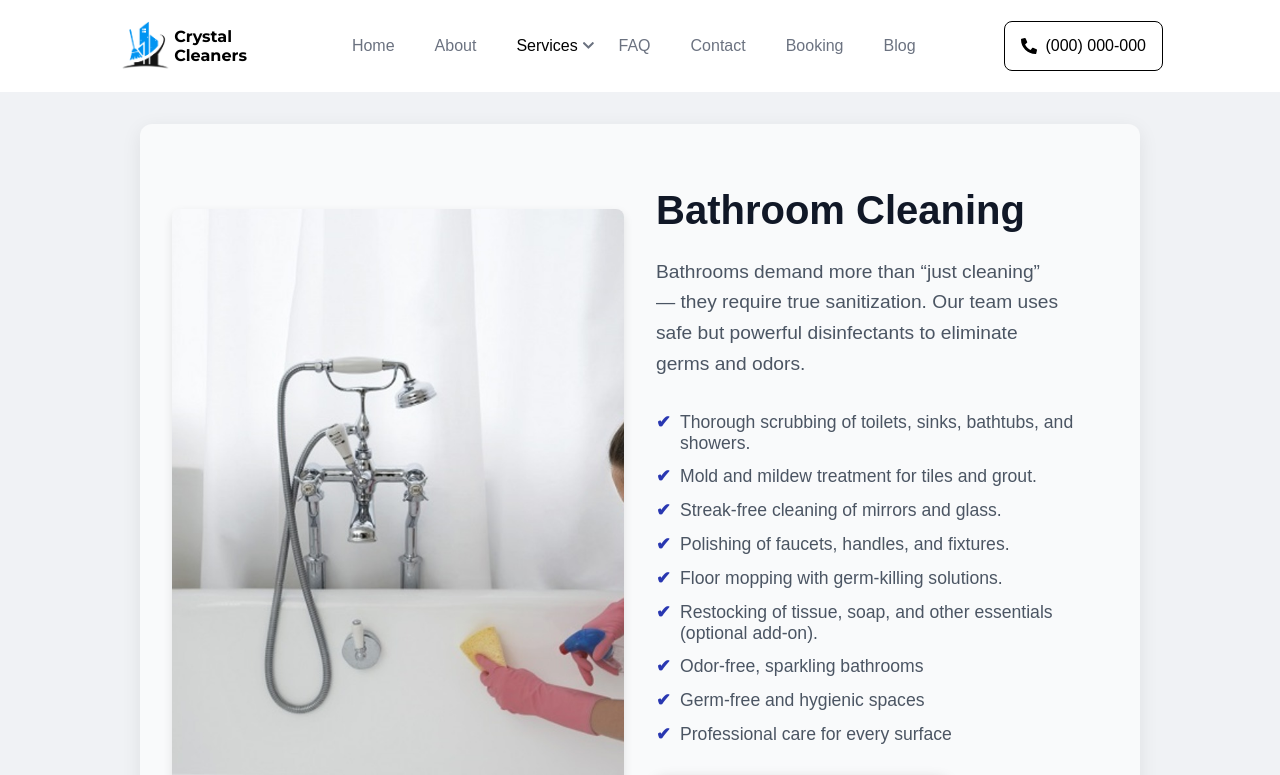
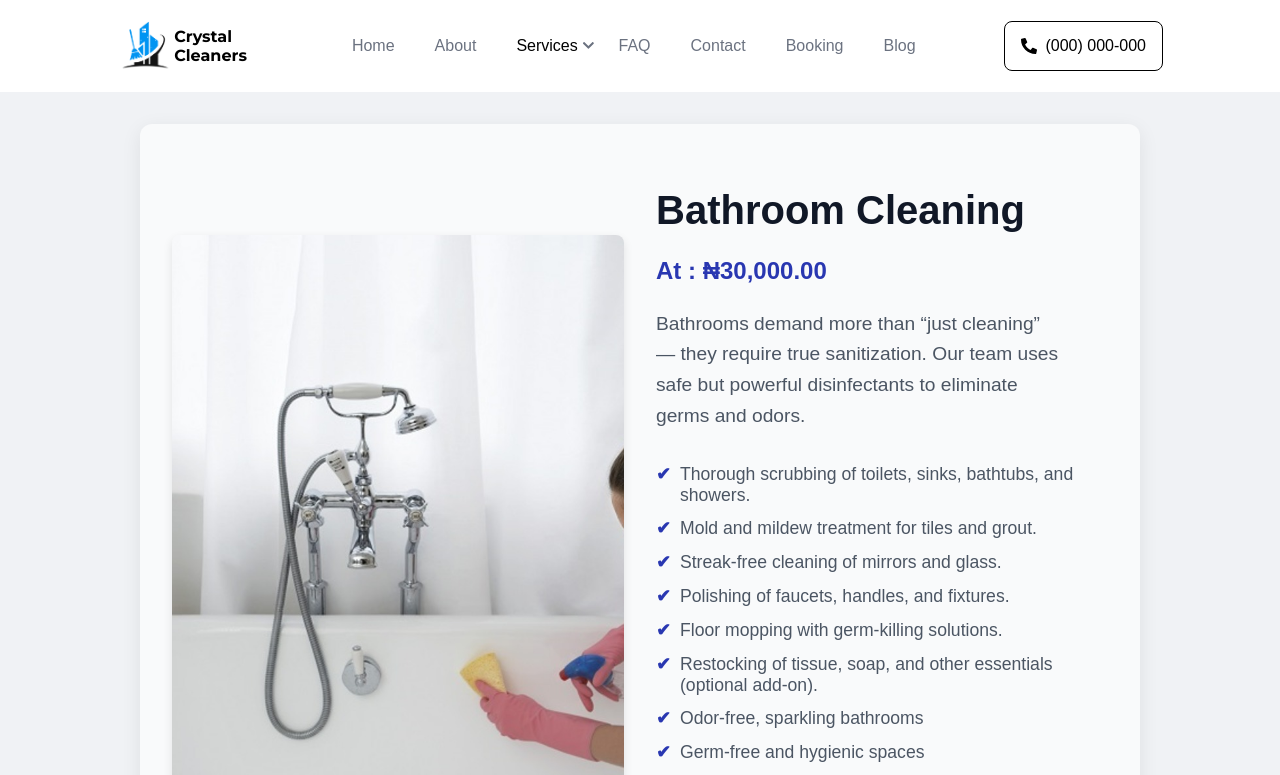
Before and after one commit to iokeke-cos/Tenece_holdings, a React (Vite) app in the folder Frontend/crystal-cleaners-frontend/: page /services/bathroom-cleaning in a window 1280 px wide. Shown: the top 775 px of the page. Built offline with nearby package versions, Linux system fonts and the light colour scheme.

Commit message:
feat: updated service detail page with bold blue pricing

```diff
--- a/Frontend/crystal-cleaners-frontend/src/ServicesData.js
+++ b/Frontend/crystal-cleaners-frontend/src/ServicesData.js
@@ -11,6 +11,7 @@ const allServices = [
   {
     id: "office-cleaning",
     title: "Office Cleaning",
+    price: 200000,
     brief: "A clean office is more than appearances—it is about productivity, safety, and client impressions. Our team uses professional-grade microfiber cloths and HEPA-filter vacuums to capture dust without spreading it. We pay close attention to the details.",
     mainImage: OfficeCleaningImg,
     details: [
@@ -29,6 +30,7 @@ const allServices = [
   {
     id: "window-cleaning",
     title: "Window Cleaning",
+    price: 80000,
     brief: "Our window cleaning service guarantees streak-free shine every time. Using eco-friendly glass solutions, squeegees, and extension poles, we handle everything from ground-level panes to high and hard-to-reach windows.",
     mainImage: WindowCleaningImg,
   details: [
@@ -46,6 +48,7 @@ const allServices = [
 {
   id: "carpet-cleaning",
     title: "Carpet Cleaning",
+    price: 40000,
     brief:"Carpets trap dust, allergens, and stains — but we go deeper than surface cleaning. With steam cleaners, stain removers, and deodorizing treatments, we restore your carpets to freshness.",
       mainImage: CarpetCleaningImg,
         details: [
@@ -63,6 +66,7 @@ const allServices = [
 {
   id: "bathroom-cleaning",
     title: "Bathroom Cleaning",
+    price: 30000,
     brief:"Bathrooms demand more than “just cleaning” — they require true sanitization. Our team uses safe but powerful disinfectants to eliminate germs and odors. ",
       mainImage: BathroomCleaningImg,
         details: [
@@ -81,6 +85,7 @@ const allServices = [
 {
   id: "bedroom-cleaning",
     title: "Bedroom Cleaning",
+    price: 25000,
     brief:"Your bedroom should be your comfort zone — fresh, neat, and relaxing. We take extra care with personal items and use anti-dust microfiber cloths and allergy-friendly vacuums for a healthier space.",
       mainImage: BedroomCleaningImg,
         details: [
@@ -98,6 +103,7 @@ const allServices = [
 {
   id: "kitchen-cleaning",
     title: "Kitchen Cleaning",
+    price: 35000,
     brief:"The kitchen is the heart of every home — and we make sure it is fresh, clean, and foodsafe. Using degreasers, sanitizers, and odor removers, we tackle the toughest kitchen jobs.",
       mainImage: KitchenCleaningImg,
         details: [
--- a/Frontend/crystal-cleaners-frontend/src/components/pages/ServiceDetail.css
+++ b/Frontend/crystal-cleaners-frontend/src/components/pages/ServiceDetail.css
@@ -60,12 +60,19 @@
   margin-bottom: 1.5rem;
 }
 
+.service-detail-price {
+  font-size: 1.5rem;
+  font-weight: 700;
+  color: #2937B1;
+  margin-bottom: 1.5rem;
+}
+
 .service-detail-brief {
-    font-size: 1.2rem;
-    color: #4b5563;
-    line-height: 1.6;
-    margin-bottom: 2rem;
-    max-width: 90%;
+  font-size: 1.2rem;
+  color: #4b5563;
+  line-height: 1.6;
+  margin-bottom: 2rem;
+  max-width: 90%;
 }
 
 .service-detail-bullet-points {
--- a/Frontend/crystal-cleaners-frontend/src/components/pages/ServiceDetail.jsx
+++ b/Frontend/crystal-cleaners-frontend/src/components/pages/ServiceDetail.jsx
@@ -1,5 +1,3 @@
-// src/components/pages/ServiceDetail.jsx
-
 import React from 'react';
 import { useParams, Link } from 'react-router-dom';
 import allServices from '../../ServicesData';
@@ -21,6 +19,11 @@ export default function ServiceDetail() {
       </div>
     );
   }
+  // Format the price using the Nigerian Naira currency
+  const formattedPrice = new Intl.NumberFormat('en-NG', {
+    style: 'currency',
+    currency: 'NGN'
+  }).format(service.price);
 
   return (
     <div className="service-detail-page">
@@ -30,6 +33,9 @@ export default function ServiceDetail() {
         </div>
         <div className="service-detail-info">
           <h1 className="service-detail-heading">{service.title}</h1>
+          <h3 className="service-detail-price">
+            At : {formattedPrice}
+          </h3>
           <p className="service-detail-brief">{service.brief}</p>
           <ul className="service-detail-bullet-points">
             {service.details.map((detail, index) => (
```
